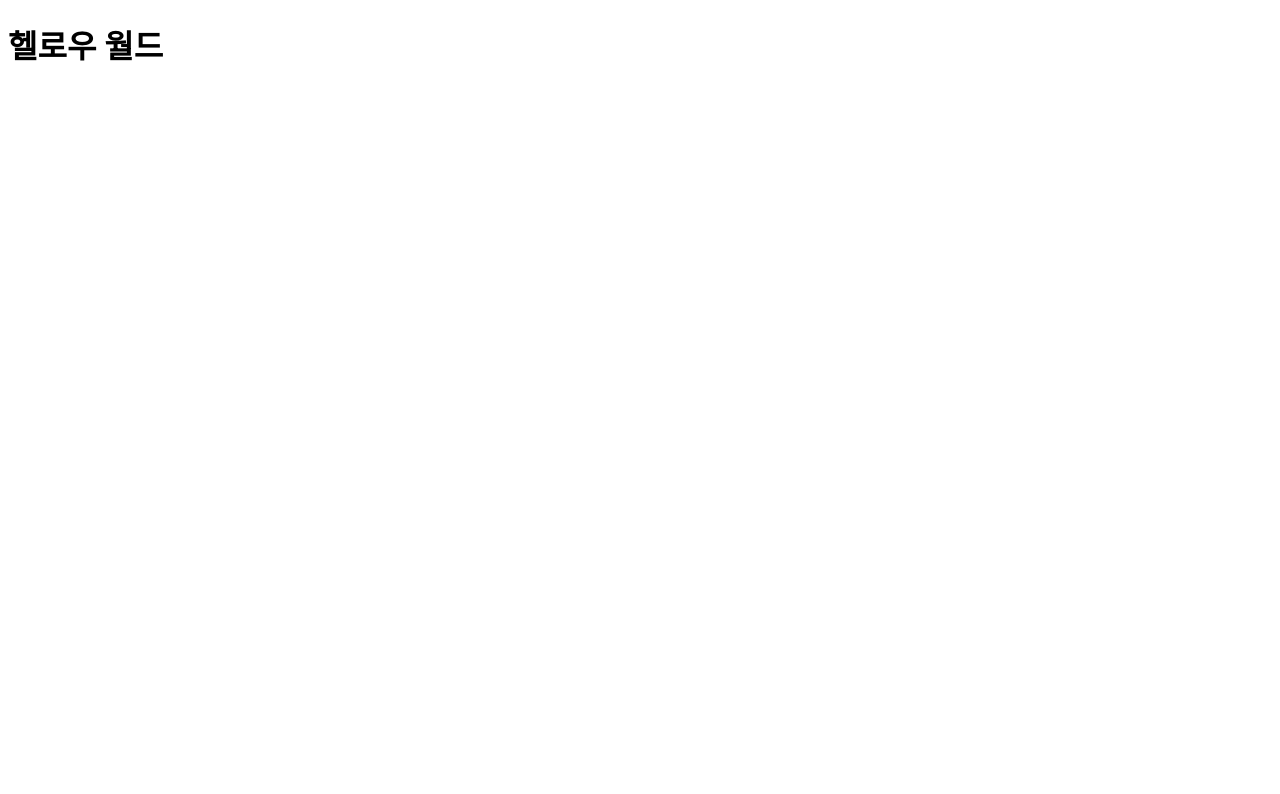
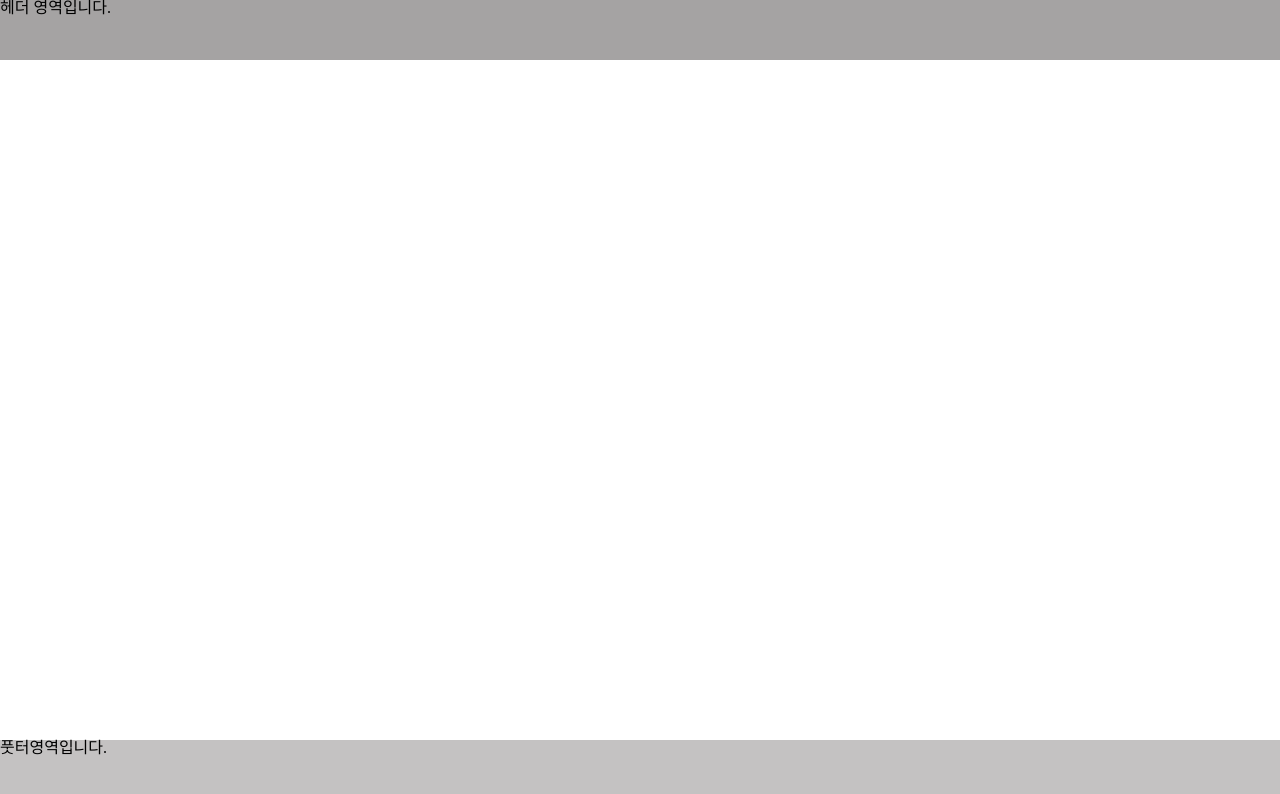
Before and after one commit to beigeegg/egglock, a React (Create React App) app in the folder client/: page / in a window 1280 px wide. Shown: the top 794 px of the page. Built offline with nearby package versions, Linux system fonts and the light colour scheme.

Commit message:
레이아웃 세팅

```diff
--- a/client/src/App.js
+++ b/client/src/App.js
@@ -1,7 +1,10 @@
+import { Layout } from './layouts/'
+import './assets/css/reset.css';
+
 const App = () => {
   return (
     <div className="App">
-      <h1>헬로우 월드</h1>
+      <Layout />
     </div>
   );
 }
--- /dev/null
+++ b/client/src/assets/css/reset.css
@@ -0,0 +1,48 @@
+/* http://meyerweb.com/eric/tools/css/reset/
+   v2.0 | 20110126
+   License: none (public domain)
+*/
+
+html, body, div, span, applet, object, iframe,
+h1, h2, h3, h4, h5, h6, p, blockquote, pre,
+a, abbr, acronym, address, big, cite, code,
+del, dfn, em, img, ins, kbd, q, s, samp,
+small, strike, strong, sub, sup, tt, var,
+b, u, i, center,
+dl, dt, dd, ol, ul, li,
+fieldset, form, label, legend,
+table, caption, tbody, tfoot, thead, tr, th, td,
+article, aside, canvas, details, embed,
+figure, figcaption, footer, header, hgroup,
+menu, nav, output, ruby, section, summary,
+time, mark, audio, video {
+	margin: 0;
+	padding: 0;
+	border: 0;
+	font-size: 100%;
+	font: inherit;
+	vertical-align: baseline;
+}
+/* HTML5 display-role reset for older browsers */
+article, aside, details, figcaption, figure,
+footer, header, hgroup, menu, nav, section {
+	display: block;
+}
+body {
+	line-height: 1;
+}
+ol, ul {
+	list-style: none;
+}
+blockquote, q {
+	quotes: none;
+}
+blockquote:before, blockquote:after,
+q:before, q:after {
+	content: '';
+	content: none;
+}
+table {
+	border-collapse: collapse;
+	border-spacing: 0;
+}
--- /dev/null
+++ b/client/src/layouts/Footer.jsx
@@ -0,0 +1,14 @@
+import React from 'react';
+import { footerStyle } from './'
+
+const Footer = () => {
+  return (
+    <footer className={footerStyle.footer}>
+      <div className={footerStyle.inner_footer}>
+        <h1>풋터영역입니다.</h1>
+      </div>
+    </footer>
+  );
+};
+
+export default Footer;
--- /dev/null
+++ b/client/src/layouts/Header.jsx
@@ -0,0 +1,14 @@
+import React from 'react';
+import { headerStyle } from './'
+
+const Header = () => {
+  return (
+    <header className={headerStyle.header}>
+      <div className={headerStyle.inner_header}>
+        <h1>헤더 영역입니다.</h1>
+      </div>
+    </header>
+  );
+};
+
+export default Header;
--- /dev/null
+++ b/client/src/layouts/Layout.jsx
@@ -0,0 +1,14 @@
+import React from 'react';
+import { Header, Footer, layoutStyle } from './'
+
+const Layout = () => {
+  return (
+    <div className={layoutStyle.doc}>
+      <Header />
+      <h1>레이아웃 페이지 입니다.</h1>
+      <Footer />
+    </div>
+  );
+};
+
+export default Layout;
--- /dev/null
+++ b/client/src/layouts/footer.module.css
@@ -0,0 +1,10 @@
+.footer{
+  display: block;
+}
+.inner_footer{
+  position : fixed;
+  bottom : 0;
+  width: 100%;
+  height: 60px;
+  background-color: rgb(196, 194, 194);
+}
--- /dev/null
+++ b/client/src/layouts/header.module.css
@@ -0,0 +1,10 @@
+.header {
+
+}
+.inner_header{
+  height: 60px;
+  position: fixed;
+  top: 0;
+  width: 100%;
+  background-color: rgb(165, 163, 163);
+}
--- /dev/null
+++ b/client/src/layouts/layout.module.css
@@ -0,0 +1,3 @@
+.doc {
+  background-color: #fff;
+}
```
Also changed, not shown: client/src/layouts/index.js (added, +7 -0 lines).
